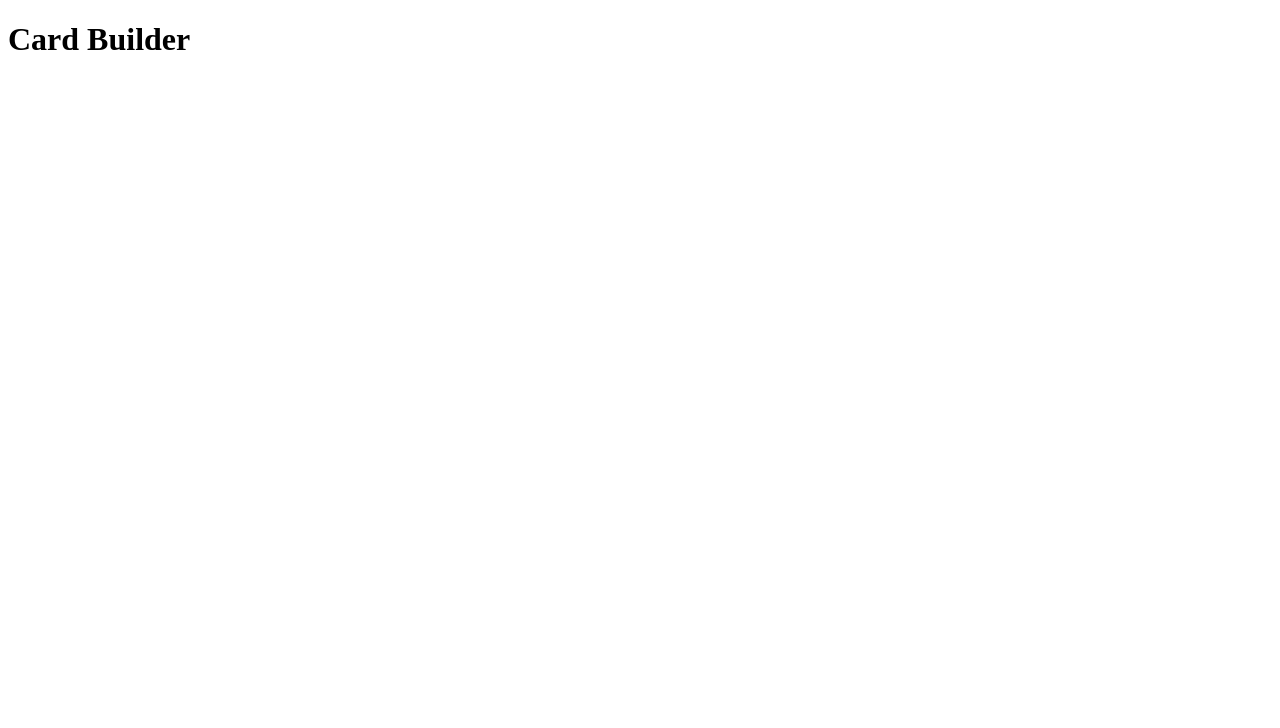
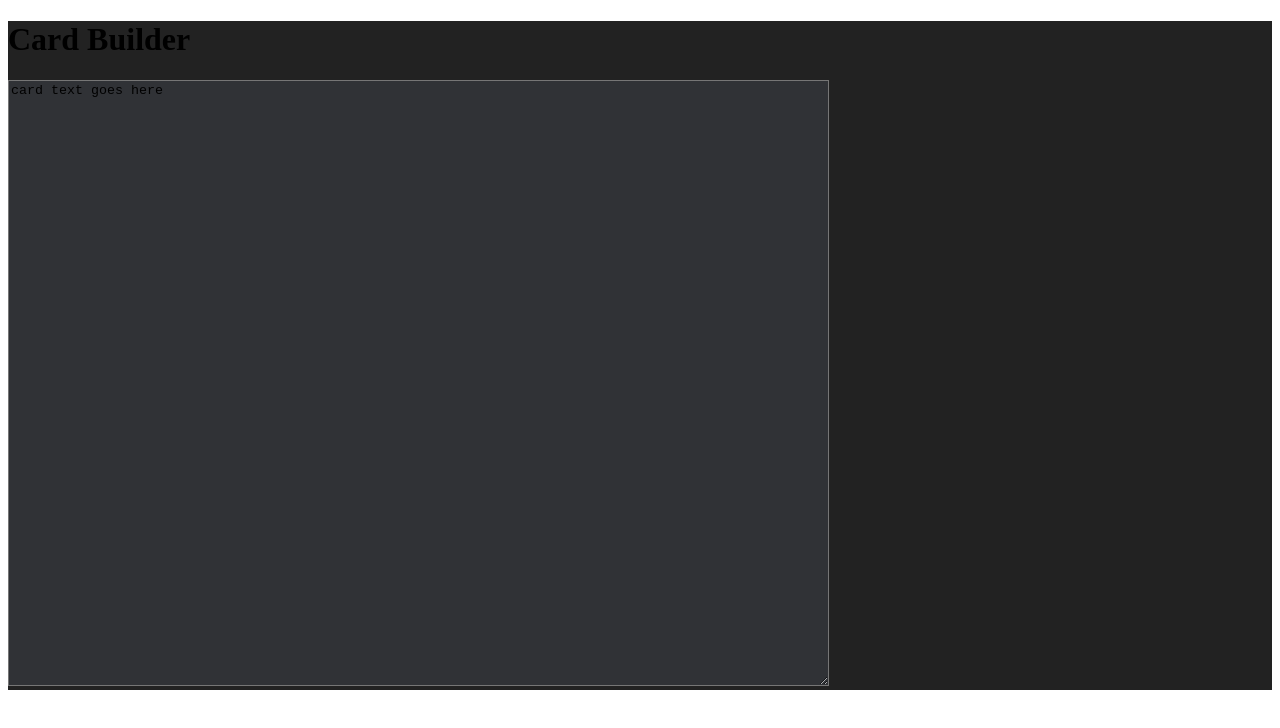
Before and after one commit to 18barbers2/gostudycards, a React (Vite) app in the folder frontend/: page / in a window 1280 px wide. Shown: the top 728 px of the page. Built offline with nearby package versions, Linux system fonts and the light colour scheme.

Commit message:
feature: created text-area TextBox component
Added basic styling, and basic row/column values

```diff
--- a/frontend/src/css/CardBuilder.css
+++ b/frontend/src/css/CardBuilder.css
@@ -0,0 +1,7 @@
+.card-input {
+    background-color: #303236;
+}
+
+.card-builder-page {
+    background-color: #222222;
+}
--- a/frontend/src/pages/CardBuilder.tsx
+++ b/frontend/src/pages/CardBuilder.tsx
@@ -4,11 +4,19 @@ import '../css/CardBuilder.css';
 
 
 
+function TextBox() {
+    return (
+        <div>
+            <textarea className={'card-input'} rows={40} cols={100} defaultValue={'card text goes here'}/>
+        </div>
+    )
+}
+
 export default function CardBuilder() {
     return (
-        <div>
+        <div className='card-builder-page'>
             <h1 className='page-title'>Card Builder</h1>
-
+            <TextBox></TextBox>
         </div>
     );
 }
```
